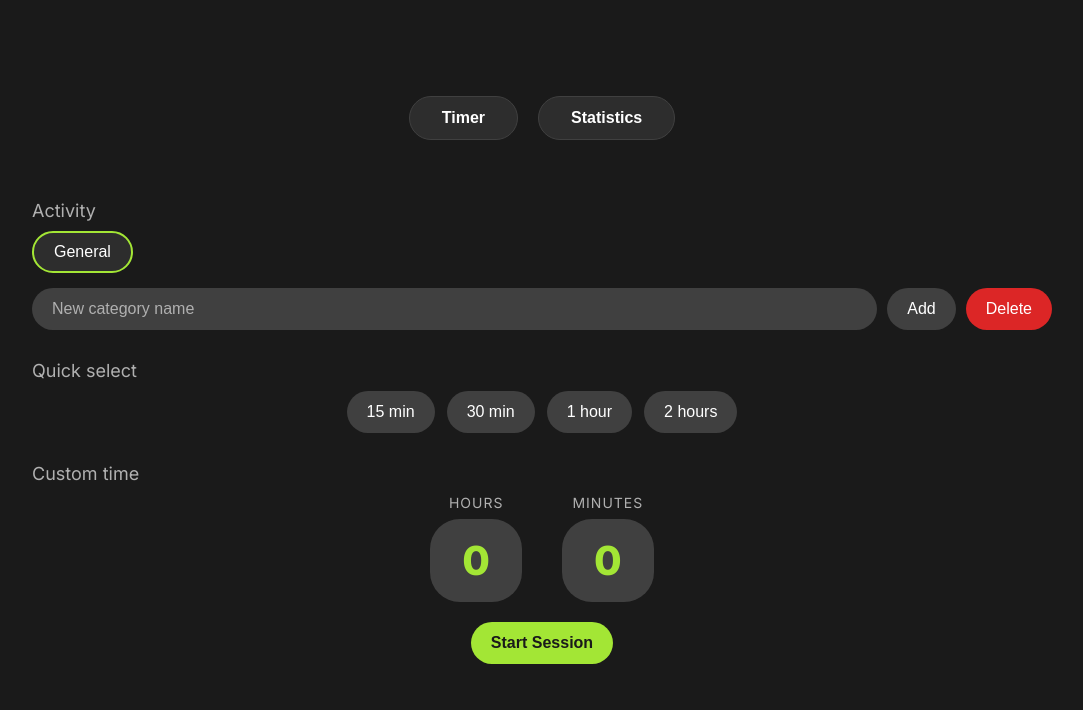
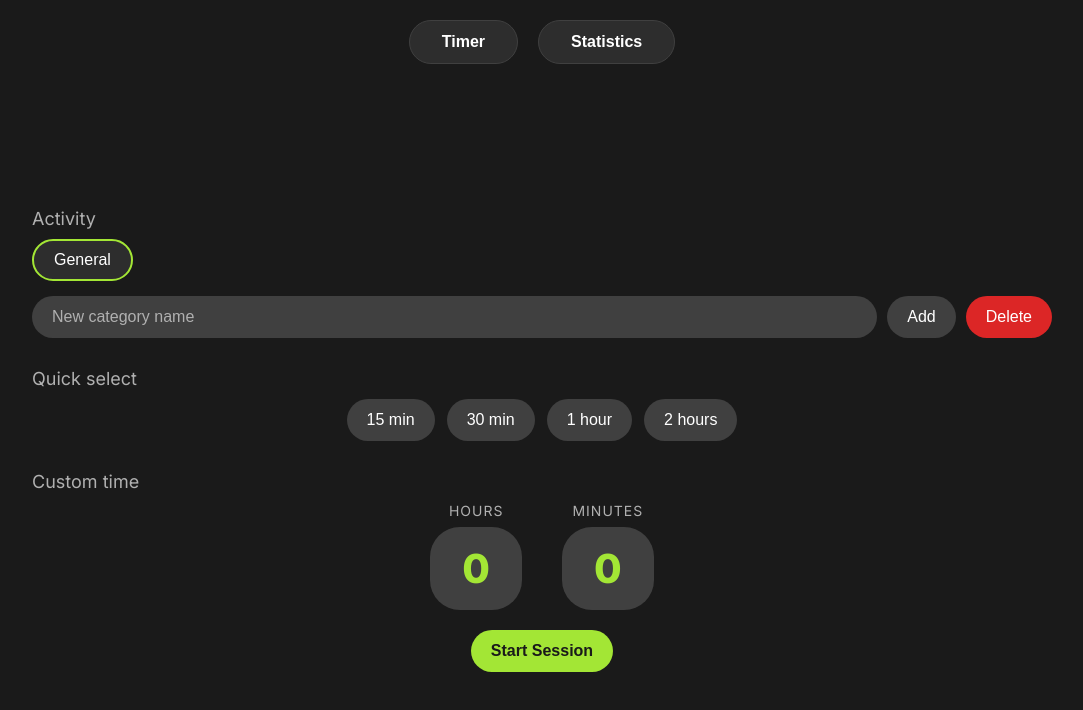
Before and after one commit to morozy1/timer2, a plain HTML site: page index.html in a window 1280 px wide. Shown: the whole page, without its empty margins (98-1181 px from the left). Drawn offline with nearby package versions, Linux system fonts and the light colour scheme.

Commit message:
Update index.html

```diff
--- a/index.html
+++ b/index.html
@@ -12,9 +12,16 @@ height:100vh;display:flex;justify-content:center;align-items:center;
 font-family:'Inter',sans-serif;color:white;
 background:#1a1a1a;
 }
-.container{width:1100px}
+/* Фиксированная навигация */
 .top-nav{
-display:flex;justify-content:center;gap:20px;margin-bottom:20px;
+position:fixed;
+top:20px;
+left:0;
+right:0;
+display:flex;
+justify-content:center;
+gap:20px;
+z-index:1000;
 }
 .top-nav button{
 background:#2d2d2d;
@@ -23,6 +30,11 @@ padding:12px 32px;border-radius:40px;color:white;cursor:pointer;
 font-weight:600;font-size:16px;transition:0.2s;
 }
 .top-nav button:hover{background:#404040;}
+/* Контейнер с отступом сверху, чтобы не прятаться под навигацию */
+.container{
+width:1100px;
+padding-top:80px; /* чтобы контент начинался ниже кнопок */
+}
 .card{
 background:transparent;
 border:none;
@@ -46,9 +58,6 @@ font-weight:600;
 .hidden{display:none !important}
 
 /* Таймер */
-.timer-display{
-display:flex;flex-direction:column;align-items:center;gap:10px;
-}
 #currentActivity{
 font-size:32px;font-weight:600;color:#a3e635;text-align:center;
 }
```
